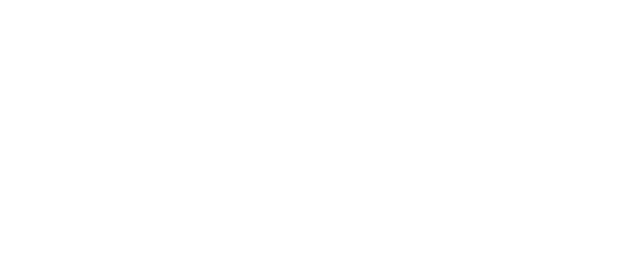
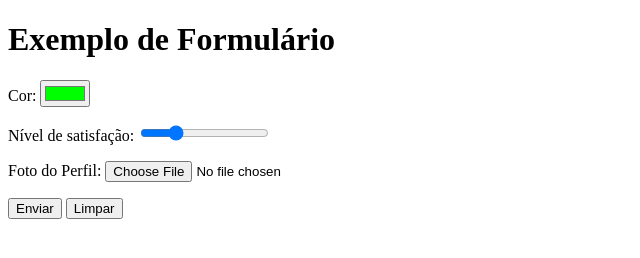
Before and after one commit to LeandroPradoTI/html-css, a plain HTML site: page exercicios/ex025/form006.html in a window 1280 px wide. Shown: the whole page, without its empty margins (0-640 px from the left). Drawn offline with Linux system fonts and the light colour scheme.

Commit message:
criou formulário 006

```diff
--- a/exercicios/ex025/form006.html
+++ b/exercicios/ex025/form006.html
@@ -3,9 +3,27 @@
 <head>
     <meta charset="UTF-8">
     <meta name="viewport" content="width=device-width, initial-scale=1.0">
-    <title>Document</title>
+    <title>Formulário</title>
 </head>
 <body>
-
+    <h1>Exemplo de Formulário</h1>
+    <form action="cadastro.php" method="post" autocomplete="on">
+        <p>
+            <label for="icor">Cor: </label>
+            <input type="color" name="cor" id="icor" value="#00ff00">
+        </p>
+        <p>
+            <label for="inivel">Nível de satisfação: </label>
+            <input type="range" name="nivel" id="inivel" min="1" max="5" value="2">
+        </p>
+        <p>
+            <label for="ifoto">Foto do Perfil: </label>
+            <input type="file" name="Foto" id="ifoto">
+        </p>
+        <p>
+            <input type="submit" value="Enviar">
+            <input type="reset" value="Limpar">
+        </p>
+    </form>
 </body>
 </html>
```
